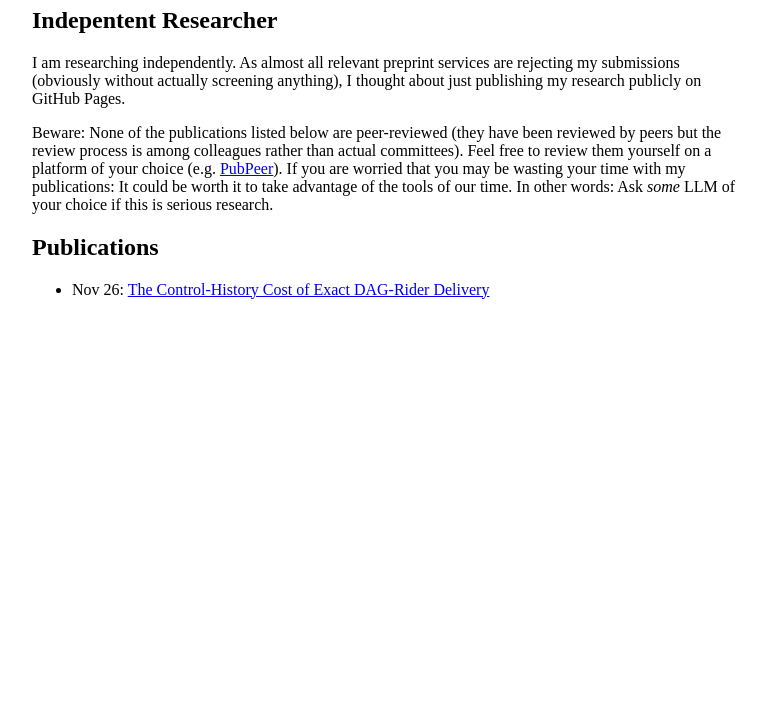
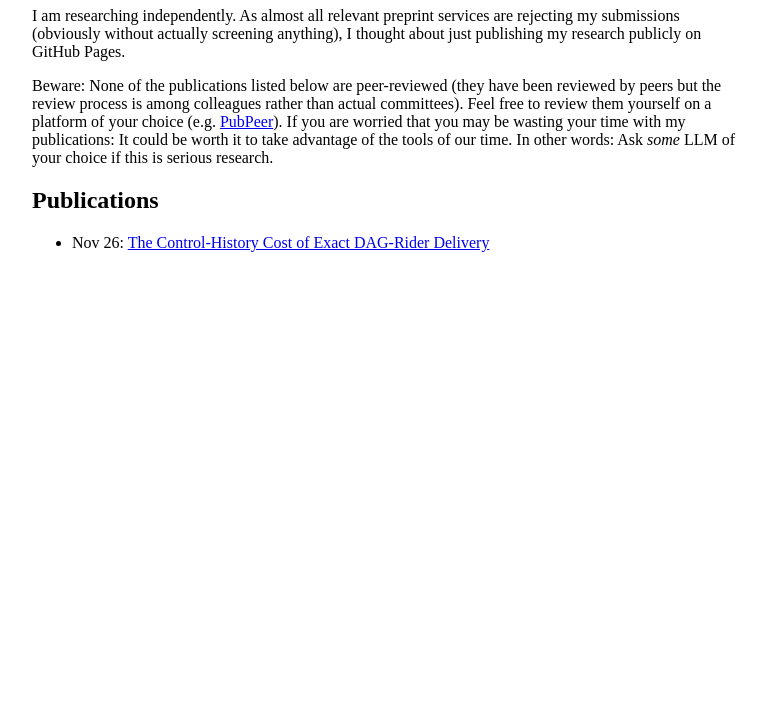
Before and after one commit to vplischke/research, a plain HTML site: page index.html in a window 1280 px wide. Shown: the part 81-800 px from the top of the page, without its empty margins (256-1023 px from the left). Drawn offline with Linux system fonts and the light colour scheme.

Commit message:
update index.html

```diff
--- a/index.html
+++ b/index.html
@@ -8,7 +8,6 @@
 </head>
 <body>
   <h1>Vera Plischke</h1>
-  <h2>Indepentent Researcher</h2>
 
   <p>
     I am researching independently. As almost all relevant preprint services are
```
